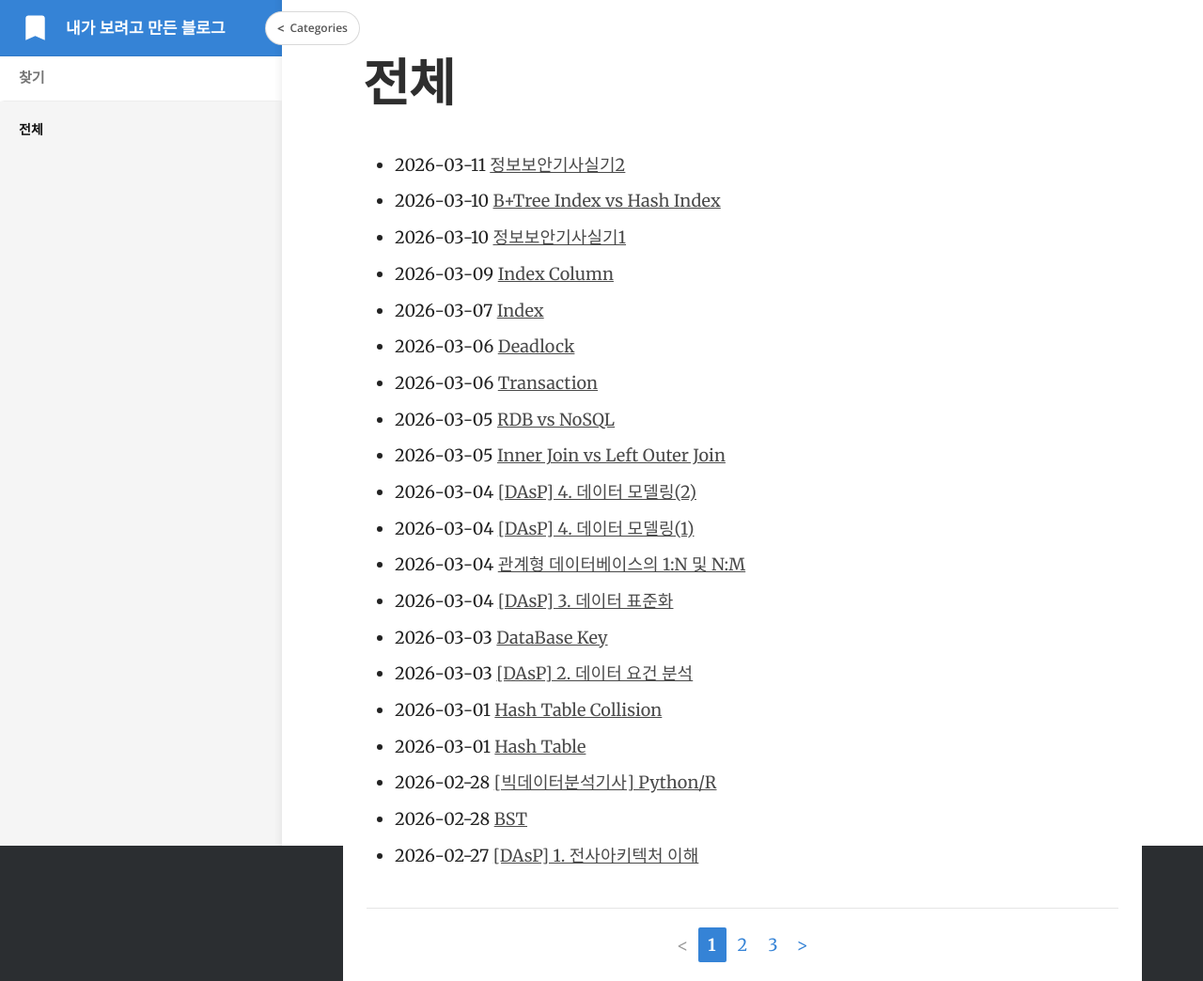
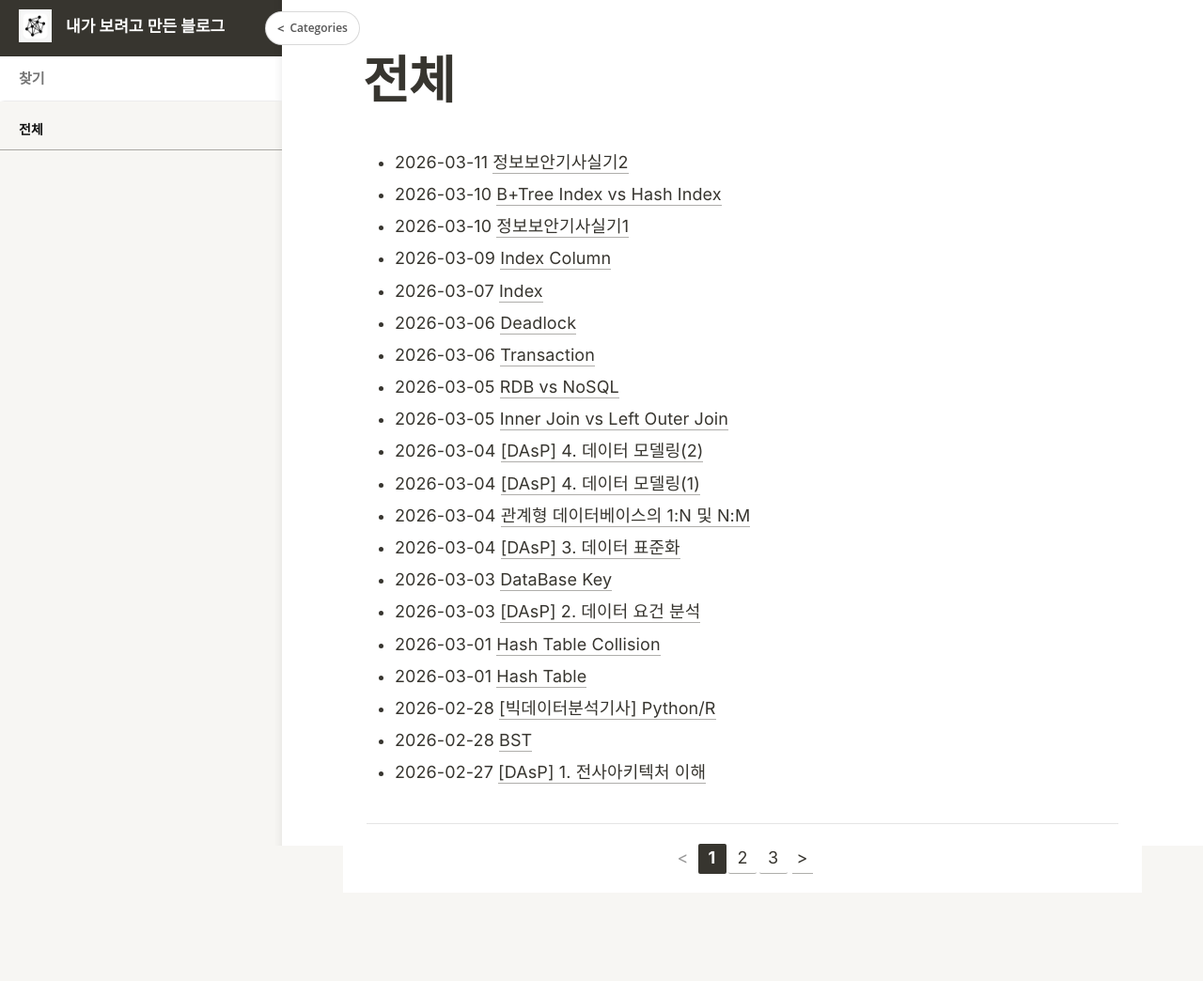
Before and after one commit to mooooonmin/mooooonmin.github.io, a Jekyll site: the page built from index.html, in a window 1280 px wide. Shown: the whole page at 94% size. Built offline with Jekyll 4.4.1, drawn with Linux system fonts in a browser that asks for light colours; some web fonts are replaced; the list of posts is cut into pages by our own code; after the commit the page ends 950 px from its top, so only the background shows below that.

Commit message:
블로그 전체 수정

```diff
--- a/_layouts/default.html
+++ b/_layouts/default.html
@@ -1,24 +1,41 @@
-<!DOCTYPE html>
+<!doctype html>
 <html lang="ko">
-
   <head>
-	<meta charset="utf-8">
-	<meta name="viewport" content="width=device-width, initial-scale=1">
+    <meta charset="utf-8" />
+    <meta name="viewport" content="width=device-width, initial-scale=1" />
     {% seo title=false %}
     <title>{{ site.title }}</title>
     {% feed_meta %}
-	<link rel="stylesheet" href="//fonts.googleapis.com/css?family=Merriweather:400,400italic,700,700italic|Open+Sans:400,400italic,600,600italic,700,700italic|Inconsolata:400,700">
-	<link rel="stylesheet" href="{{ site.baseurl }}/css/main.css">
-	<link rel="apple-touch-icon" href="{{ site.baseurl }}/apple-touch-icon.png">
-	<link rel="icon" type="image/png" href="{{ site.baseurl }}/touch-icon.png" sizes="192x192">
-	<link rel="icon" type="image/png" href="{{ site.baseurl }}/images/favicon.png">
-	{% if jekyll.environment == 'production' and site.google_analytics_key != '' %}
+    <link rel="stylesheet" as="style" crossorigin href="https://cdn.jsdelivr.net/gh/orioncactus/pretendard@v1.3.9/dist/web/static/pretendard.min.css" />
+    <link rel="stylesheet" href="{{ site.baseurl }}/css/main.css" />
+    <link
+      rel="apple-touch-icon"
+      href="{{ site.baseurl }}/apple-touch-icon.png"
+    />
+    <link
+      rel="icon"
+      type="image/png"
+      href="{{ site.baseurl }}/touch-icon.png"
+      sizes="192x192"
+    />
+    <link
+      rel="icon"
+      type="image/png"
+      href="{{ site.baseurl }}/images/favicon.png"
+    />
+    {% if jekyll.environment == 'production' and site.google_analytics_key != ''
+    %}
     <script>
-		window.ga=window.ga||function(){(ga.q=ga.q||[]).push(arguments)};ga.l=+new Date;
-		ga('create', '{{ site.google_analytics_key }}', 'auto');
-		ga('send', 'pageview');
+      window.ga =
+        window.ga ||
+        function () {
+          (ga.q = ga.q || []).push(arguments);
+        };
+      ga.l = +new Date();
+      ga("create", "{{ site.google_analytics_key }}", "auto");
+      ga("send", "pageview");
     </script>
-	<script async src='https://www.google-analytics.com/analytics.js'></script>
+    <script async src="https://www.google-analytics.com/analytics.js"></script>
     {% endif %}
   </head>
 
@@ -28,22 +45,31 @@
       class="sidebar-toggle"
       id="toggle-sidebar"
       aria-controls="site-sidebar"
-		aria-expanded="true">
+      aria-expanded="true"
+    >
       Categories
     </button>
     <header id="site-sidebar">
       <h1>
-			<a href="{{ site.baseurl }}/"><img src="{{ site.baseurl }}/images/emblem.svg" width="40" height="40" alt="{{ site.title }} logo"></a>
+        <a href="{{ site.baseurl }}/"
+          ><img
+            src="{{ site.baseurl }}/images/emblem.png"
+            width="40"
+            height="40"
+            alt="{{ site.title }} logo"
+        /></a>
         {{ site.title }}
         <button type="button" class="open-nav" id="open-nav"></button>
       </h1>
       <form action="{{ site.baseurl }}/search/" method="get">
-			<input type="text" name="q" id="search-input" placeholder="찾기">
-			<input type="submit" value="Search" style="display: none;">
+        <input type="text" name="q" id="search-input" placeholder="찾기" />
+        <input type="submit" value="Search" style="display: none" />
       </form>
       <nav class="full-navigation">
         <ul>
-				<li class="nav-item top-level {% if page.url == '/' %}current{% endif %}">
+          <li
+            class="nav-item top-level {% if page.url == '/' %}current{% endif %}"
+          >
             <a href="{{ site.baseurl }}/">전체</a>
           </li>
         </ul>
@@ -54,9 +80,7 @@
       <div class="page-header">
         <h3>{{ page.title }}</h3>
       </div>
-		<article class="content">
-			{{ content }}
-		</article>
+      <article class="content">{{ content }}</article>
     </section>
     <script>
       (function () {
@@ -69,8 +93,14 @@
         function setSidebarCollapsed(isCollapsed) {
           body.classList.toggle(collapsedClass, isCollapsed);
           if (sidebarToggleButton) {
-					sidebarToggleButton.setAttribute("aria-expanded", String(!isCollapsed));
-					sidebarToggleButton.setAttribute("aria-label", isCollapsed ? "Show categories" : "Hide categories");
+            sidebarToggleButton.setAttribute(
+              "aria-expanded",
+              String(!isCollapsed),
+            );
+            sidebarToggleButton.setAttribute(
+              "aria-label",
+              isCollapsed ? "Show categories" : "Hide categories",
+            );
           }
         }
 
@@ -104,5 +134,4 @@
       })();
     </script>
   </body>
-
 </html>
--- a/_sass/_layout.scss
+++ b/_sass/_layout.scss
@@ -479,12 +479,12 @@ h4 svg {
 }
 
 blockquote {
-	border-left: 5px solid #FD0;
+	border-left: 4px solid #37352f;
 	padding: 10px 15px;
 	margin-left: -15px;
 	margin-right: -10px;
-	background-color: $brand-colour-light;
-	border-color: $brand-colour;
+	background-color: rgba(241, 241, 239, 1);
+	border-color: #37352f;
 
 	p:last-child {
 		margin-bottom: 0;
--- a/_sass/_typography.scss
+++ b/_sass/_typography.scss
@@ -8,11 +8,11 @@ html {
 body {
 	height: 100%;
 	max-height: 100%;
-	font-family: "Merriweather", serif;
+	font-family: "Pretendard", -apple-system, BlinkMacSystemFont, "Segoe UI", Helvetica, "Apple Color Emoji", Arial, sans-serif, "Segoe UI Emoji", "Segoe UI Symbol";
 	letter-spacing: 0.01rem;
 	font-size: 1.8em;
-	line-height: 1.75em;
-	color: #3A4145;
+	line-height: 1.5;
+	color: #37352f;
 	font-weight: 400;
 	-webkit-font-feature-settings: 'kern' 1;
 	-moz-font-feature-settings: 'kern' 1;
@@ -34,7 +34,7 @@ table {
 	-webkit-font-feature-settings: 'dlig' 1, 'liga' 1, 'lnum' 1, 'kern' 1;
 	-moz-font-feature-settings: 'dlig' 1, 'liga' 1, 'lnum' 1, 'kern' 1;
 	-o-font-feature-settings: 'dlig' 1, 'liga' 1, 'lnum' 1, 'kern' 1;
-	font-family: "Open Sans", sans-serif;
+	font-family: "Pretendard", -apple-system, BlinkMacSystemFont, "Segoe UI", Helvetica, "Apple Color Emoji", Arial, sans-serif, "Segoe UI Emoji", "Segoe UI Symbol";
 	text-rendering: geometricPrecision;
 }
 
@@ -44,8 +44,8 @@ h3,
 h4,
 h5,
 h6 {
-	color: #2E2E2E;
-	line-height: 1.15em;
+	color: #37352f;
+	line-height: 1.3;
 	margin: 0 0 0.4em 0;
 	font-weight: 600;
 }
@@ -78,12 +78,15 @@ h6 {
 }
 
 a {
-	color: #4A4A4A;
-	transition: color 0.2s ease;
+	color: #37352f;
+	transition: color 0.1s ease, border-bottom 0.1s ease;
+    border-bottom: 1px solid rgba(55, 53, 47, 0.4);
+    text-decoration: none;
 }
 
 a:hover {
-	color: #111;
+	color: #37352f;
+    border-bottom: 2px solid rgba(55, 53, 47, 0.8);
 }
 
 p,
@@ -140,13 +143,15 @@ hr {
 	display: block;
 	height: 1px;
 	border: 0;
-	border-top: #eee 1px solid;
+	border-top: rgba(55, 53, 47, 0.16) 1px solid;
 	margin: 3.2em 0;
 	padding: 0;
 }
 
 mark {
-	background-color: #fdffb6
+	background-color: rgba(253, 224, 71, 0.4); /* 노션 식 노란 형광펜 효과 */
+    padding: 2px 4px;
+    border-radius: 4px;
 }
 
 kbd {
@@ -154,11 +159,11 @@ kbd {
 	margin-bottom: 0.4em;
 	padding: 1px 8px;
 	border: #CCC 1px solid;
-	color: #666;
+	color: #37352f;
 	text-shadow: #FFF 0 1px 0;
 	font-size: 0.9em;
 	font-weight: 700;
-	background: #F4F4F4;
+	background: rgba(241, 241, 239, 1);
 	border-radius: 4px;
 	box-shadow: 0 1px 0 rgba(0, 0, 0, 0.2), 0 1px 0 0 #fff inset;
 }
--- a/css/main.scss
+++ b/css/main.scss
@@ -4,18 +4,18 @@ sitemap: false
 ---
 
 $baseurl: "{{ site.baseurl }}";
-$body-background-color: #2B2E31;
+$body-background-color: #f7f6f3;
 
 $content-max-width: 800px;
-$content-color: #222;
-$content-background-color: #fff;
+$content-color: #37352f;
+$content-background-color: #ffffff;
 
-$brand-colour: #3583d6;
-$brand-colour-light: mix($brand-colour, $content-background-color, 10%);
+$brand-colour: #37352f;
+$brand-colour-light: #f7f6f3;
 
 $nav-header-background-color: $brand-colour;
 $nav-header-height: 60px;
-$nav-background-color: #f5f5f5;
+$nav-background-color: #f7f6f3;
 $nav-width: 300px;
 
 $space: 20px;
```
Also changed, not shown: images/emblem.png (added), images/emblem.svg (deleted), images/favicon.png, siteicon.png, touch-icon.png. Lines whose indentation alone changed are shown as unchanged.
